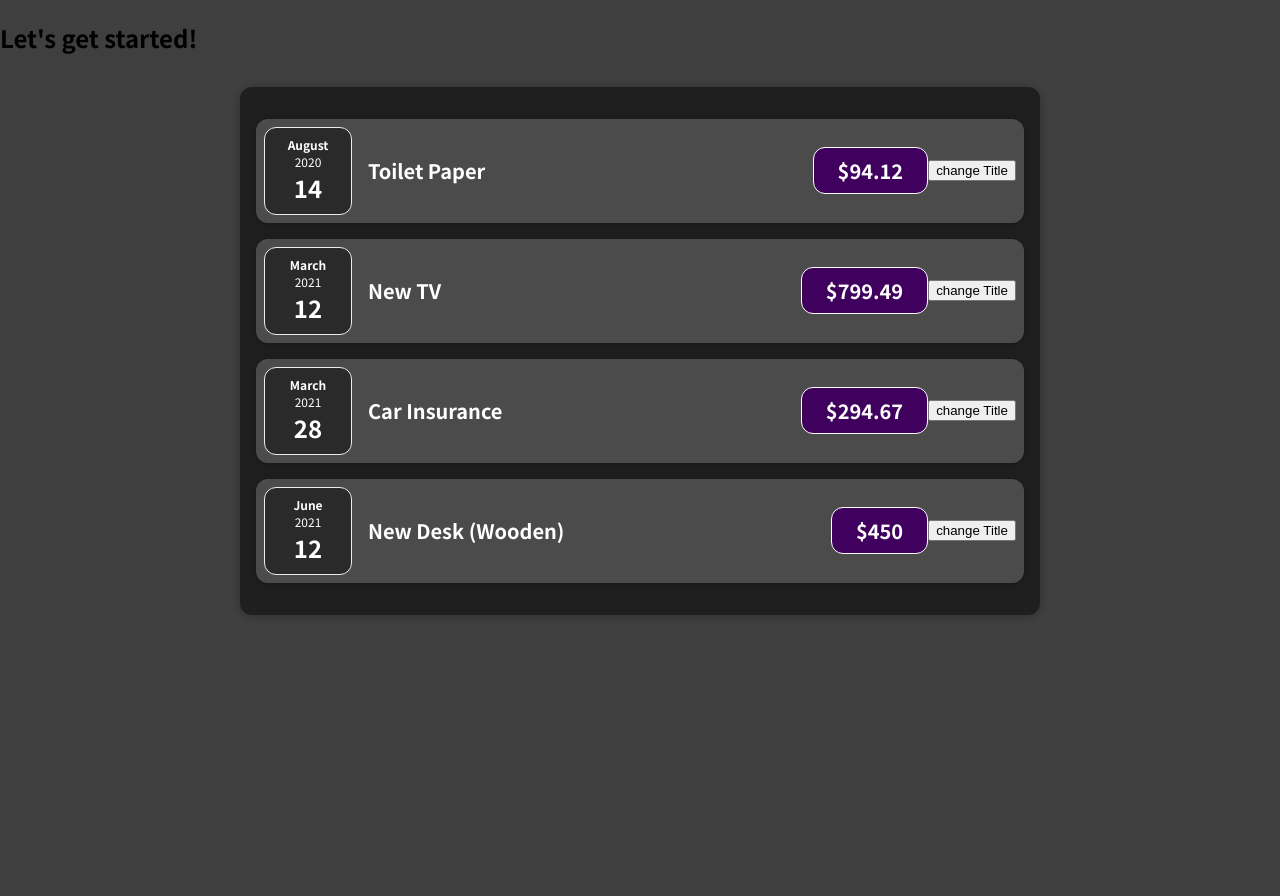
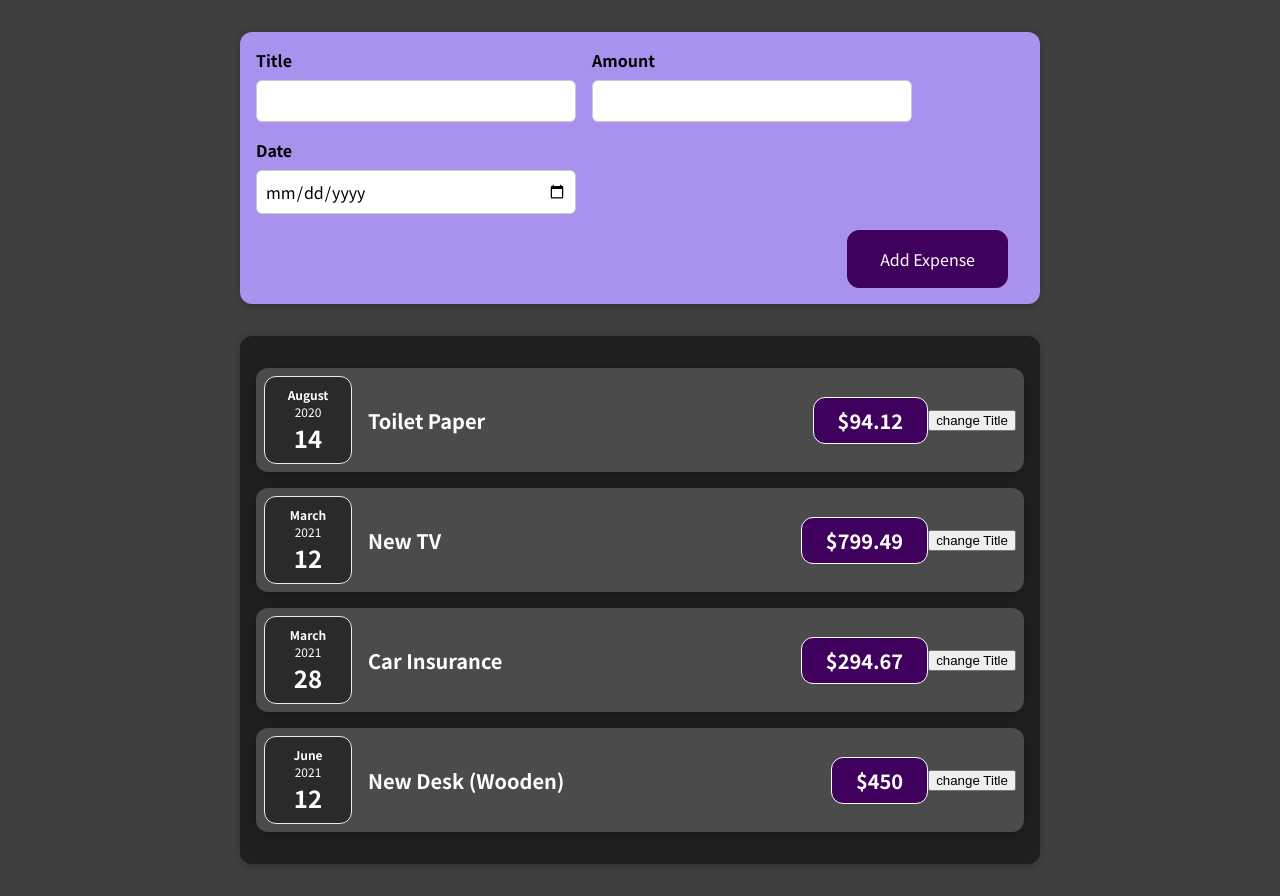
Before and after one commit to Lovelymin0710/01-starting-setup, a React (Create React App) app: page / in a window 1280 px wide. Before the commit the page ends 800 px from the top, so only its background shows below. Built offline with nearby package versions, Linux system fonts and the light colour scheme.

Commit message:
Section 4 : 자식 대 부모 컴포넌트 통신

```diff
--- a/src/App.js
+++ b/src/App.js
@@ -1,5 +1,6 @@
 import React from 'react';
 
+import NewExpense from './components/NewExpense/NewExpense';
 import Expenses from './components/Expenses/Expenses';
 
 const App = () => {
@@ -25,16 +26,11 @@ const App = () => {
     },
   ];
 
-  // return React.createElement(
-  //   'div',
-  //   {},
-  //   React.createElement('h2', {}, "Let's get started!"),
-  //   React.createElement(Expenses, { items: expenses })
-  // );
+
 
   return (
     <div>
-      <h2>Let's get started!</h2>
+      <NewExpense/>
       <Expenses items={expenses} />
     </div>
   );
--- a/src/components/NewExpense/ExpenseForm.js
+++ b/src/components/NewExpense/ExpenseForm.js
@@ -1,13 +1,11 @@
 import { useState } from 'react';
 import './ExpenseForm.css'
 
-const ExpenseForm = () => {
-
+const ExpenseForm = (props) => {
 
     const [enteredTitle,setEnteredTitle] = useState('');
     const [enteredNumber,setEnteredNumber] = useState('');
     const [enteredDate,setEnteredDate] = useState('');
-
 
     const titleChangeHandler = (event) => {
         setEnteredTitle(event.target.value);
@@ -29,7 +27,8 @@ const ExpenseForm = () => {
             amount: enteredNumber,
             date: new Date(enteredDate)
         };
-        console.log(expenseData);
+
+        props.onSaveExpenseData(expenseData);
         setEnteredTitle('');
         setEnteredNumber('');
         setEnteredDate('');
--- a/src/components/NewExpense/NewExpense.js
+++ b/src/components/NewExpense/NewExpense.js
@@ -2,10 +2,19 @@ import './NewExpense.css';
 import ExpenseForm from './ExpenseForm';
 
 const NewExpense = () => {
+
+    const saveExpenseDataHandler = (enteredExpenseData) => {
+        const expenseData = {
+            ...enteredExpenseData,
+            id : Math.random().toString()
+
+        };
+        console.log(expenseData)
+    };
+
     return <div className='new-expense'>
-       <ExpenseForm/>
+       <ExpenseForm onSaveExpenseData={saveExpenseDataHandler}/>
     </div>
-
 
 };
 
--- a/src/components/UI/Card.js
+++ b/src/components/UI/Card.js
@@ -2,7 +2,7 @@ import React from 'react';
 import './Card.css';
 
 const Card = (props) => {
-  const classes = 'card ' + props.className;
+  const classes = 'card' + ' ' + props.className;
 
   return <div className={classes}>{props.children}</div>;
 
```
